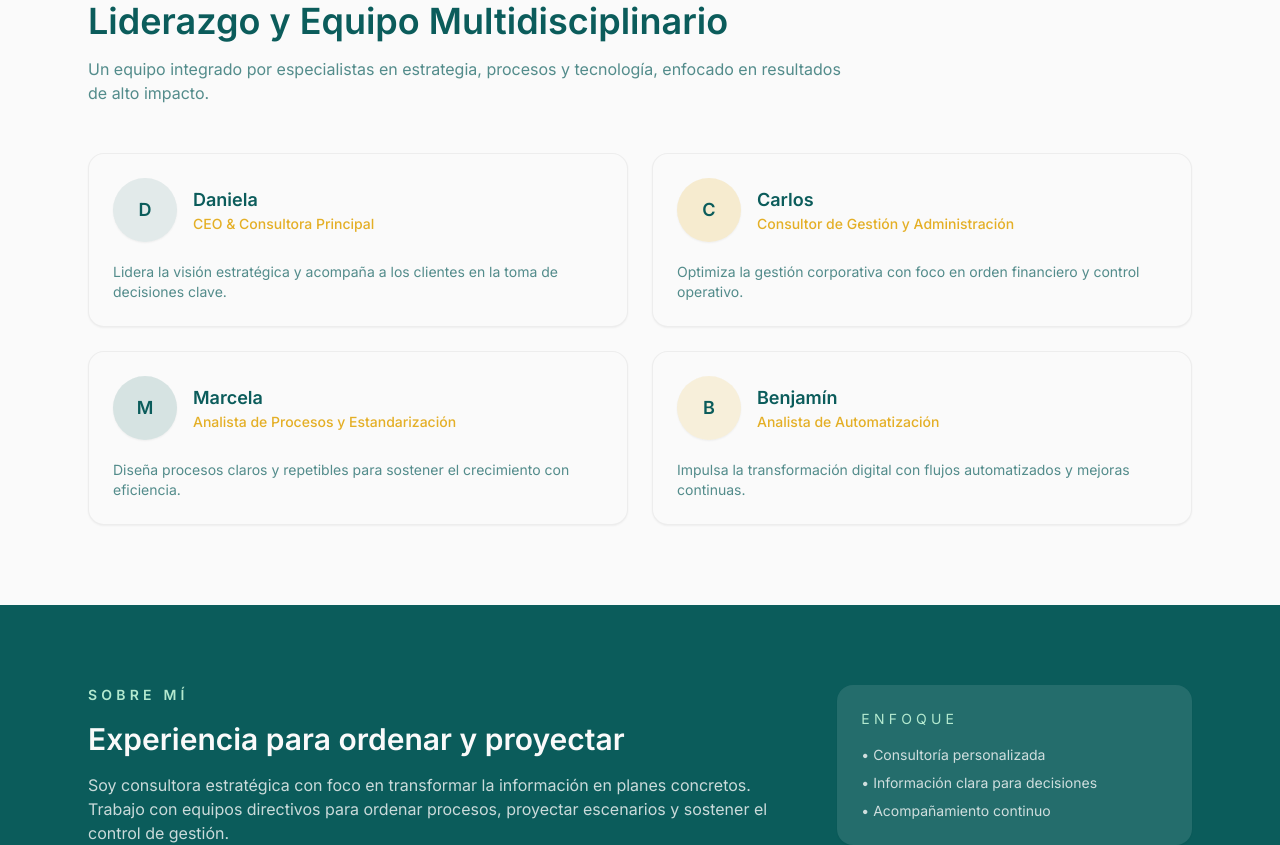
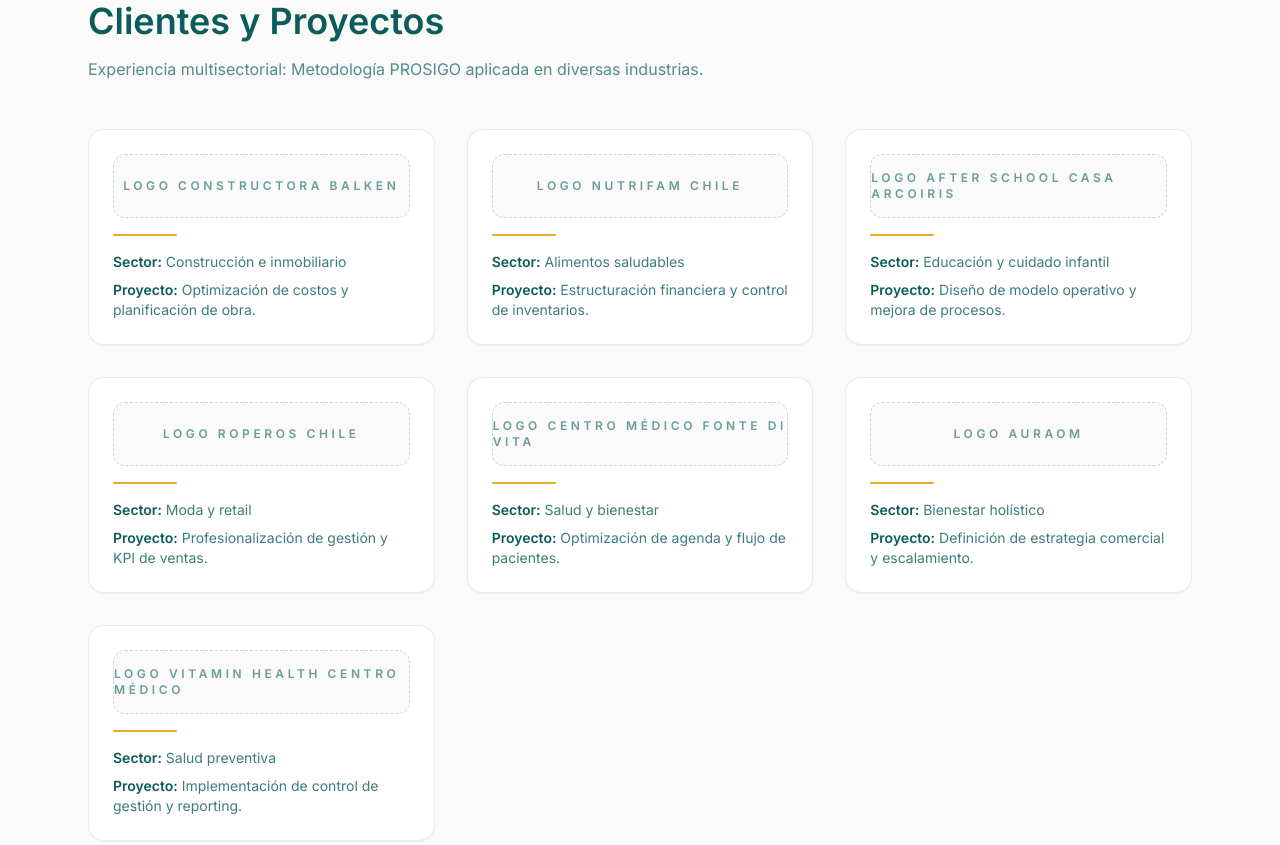
Before and after one commit to medinabenjamin/landing_page_test, a Next.js app: page / in a window 1280 px wide. Shown: the part 3120-3965 px from the top of the page. Built offline with nearby package versions, Linux system fonts and the light colour scheme.

Commit message:
Add clients and projects section

```diff
--- a/src/app/page.tsx
+++ b/src/app/page.tsx
@@ -1,4 +1,5 @@
 import About from "@/components/About";
+import ClientsSection from "@/components/ClientsSection";
 import Contact from "@/components/Contact";
 import Footer from "@/components/Footer";
 import Header from "@/components/Header";
@@ -15,6 +16,7 @@
         <Hero />
         <ServicesSection />
         <Methodology />
+        <ClientsSection />
         <TeamSection />
         <About />
         <Contact />
--- /dev/null
+++ b/src/components/ClientsSection.tsx
@@ -0,0 +1,90 @@
+import Reveal from "@/components/motion/Reveal";
+import { Stagger, StaggerItem } from "@/components/motion/Stagger";
+
+const clients = [
+  {
+    name: "Constructora Balken",
+    sector: "Construcción e inmobiliario",
+    project: "Optimización de costos y planificación de obra."
+  },
+  {
+    name: "NutriFam Chile",
+    sector: "Alimentos saludables",
+    project: "Estructuración financiera y control de inventarios."
+  },
+  {
+    name: "After School Casa Arcoiris",
+    sector: "Educación y cuidado infantil",
+    project: "Diseño de modelo operativo y mejora de procesos."
+  },
+  {
+    name: "Roperos Chile",
+    sector: "Moda y retail",
+    project: "Profesionalización de gestión y KPI de ventas."
+  },
+  {
+    name: "Centro Médico Fonte Di Vita",
+    sector: "Salud y bienestar",
+    project: "Optimización de agenda y flujo de pacientes."
+  },
+  {
+    name: "AURAOM",
+    sector: "Bienestar holístico",
+    project: "Definición de estrategia comercial y escalamiento."
+  },
+  {
+    name: "Vitamin Health Centro Médico",
+    sector: "Salud preventiva",
+    project: "Implementación de control de gestión y reporting."
+  }
+];
+
+export default function ClientsSection() {
+  return (
+    <section
+      id="clientes"
+      data-section="clientes"
+      className="scroll-mt-24 bg-base"
+    >
+      <div className="mx-auto flex max-w-6xl flex-col gap-12 px-6 py-20">
+        <Reveal className="max-w-3xl" sectionId="clientes">
+          <h2 className="text-3xl font-semibold text-brand md:text-4xl">
+            Clientes y Proyectos
+          </h2>
+          <p className="mt-4 text-base text-brand/70">
+            Experiencia multisectorial: Metodología PROSIGO aplicada en diversas
+            industrias.
+          </p>
+        </Reveal>
+
+        <Stagger
+          className="grid gap-8 sm:grid-cols-2 lg:grid-cols-3"
+          sectionId="clientes"
+        >
+          {clients.map((client) => (
+            <StaggerItem key={client.name} className="h-full">
+              <div className="flex h-full flex-col gap-4 rounded-2xl border border-brand/10 bg-white p-6 shadow-sm">
+                <div className="flex flex-col gap-4">
+                  <div className="flex h-16 items-center justify-center rounded-xl border border-dashed border-brand/20 bg-base text-xs font-semibold uppercase tracking-[0.3em] text-brand/60">
+                    Logo {client.name}
+                  </div>
+                  <span className="h-0.5 w-16 rounded-full bg-accent" />
+                </div>
+                <div className="space-y-2 text-sm text-brand/80">
+                  <p>
+                    <span className="font-semibold text-brand">Sector:</span>{" "}
+                    {client.sector}
+                  </p>
+                  <p>
+                    <span className="font-semibold text-brand">Proyecto:</span>{" "}
+                    {client.project}
+                  </p>
+                </div>
+              </div>
+            </StaggerItem>
+          ))}
+        </Stagger>
+      </div>
+    </section>
+  );
+}
--- a/src/components/Header.tsx
+++ b/src/components/Header.tsx
@@ -9,7 +9,7 @@
 const navItems = [
   { label: "Servicios", href: "#servicios", id: "servicios" },
   { label: "Quiénes Somos", href: "#sobre-mi", id: "sobre-mi" },
-  { label: "Clientes y Proyectos", href: "#metodologia", id: "metodologia" },
+  { label: "Clientes y Proyectos", href: "#clientes", id: "clientes" },
   { label: "Contacto", href: "#contacto", id: "contacto" }
 ];
 
```
